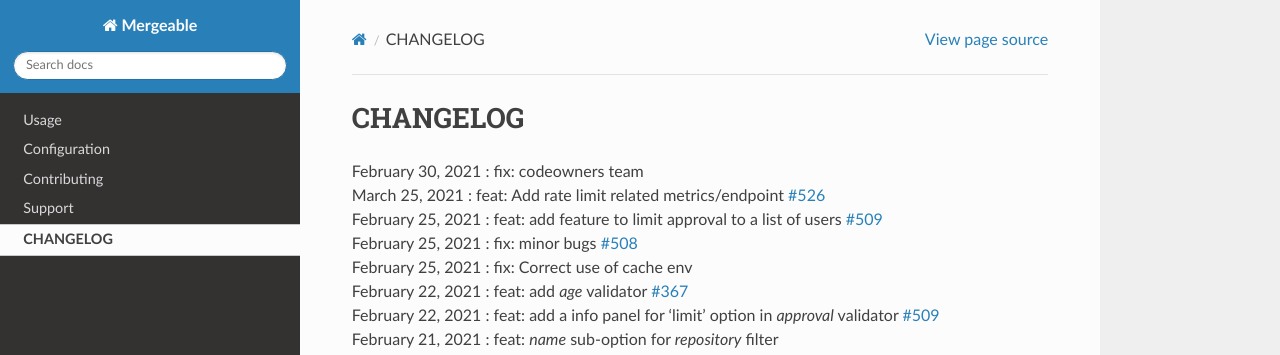
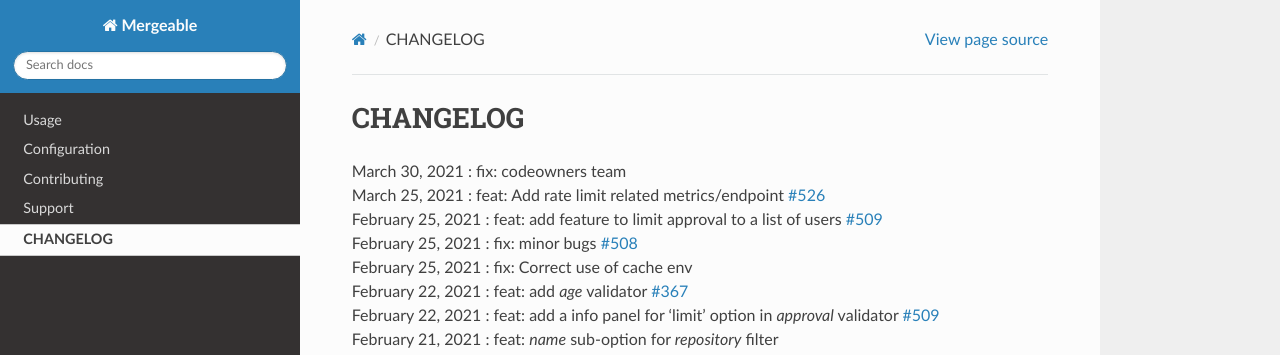
Before and after one commit to mergeability/mergeable, a Sphinx documentation site: the page built from docs/changelog.rst, in a window 1280 px wide and 900 px high. Shown: the top 355 px of the window. Built offline with Sphinx 7.4.7 and the Read the Docs theme 2.0.0, drawn with Linux system fonts in a browser that asks for light colours; pages that are not in the unit, such as notebooks, are missing from menus.

Commit message:
correct changelog

```diff
--- a/docs/changelog.rst
+++ b/docs/changelog.rst
@@ -1,7 +1,7 @@
 CHANGELOG
 =====================================
 
-| February 30, 2021 : fix: codeowners team
+| March 30, 2021 : fix: codeowners team
 | March 25, 2021 : feat: Add rate limit related metrics/endpoint `#526 <https://github.com/mergeability/mergeable/pull/526>`_
 | February 25, 2021 : feat: add feature to limit approval to a list of users `#509 <https://github.com/mergeability/mergeable/issues/509>`_
 | February 25, 2021 : fix: minor bugs `#508 <https://github.com/mergeability/mergeable/pull/508>`_
```
